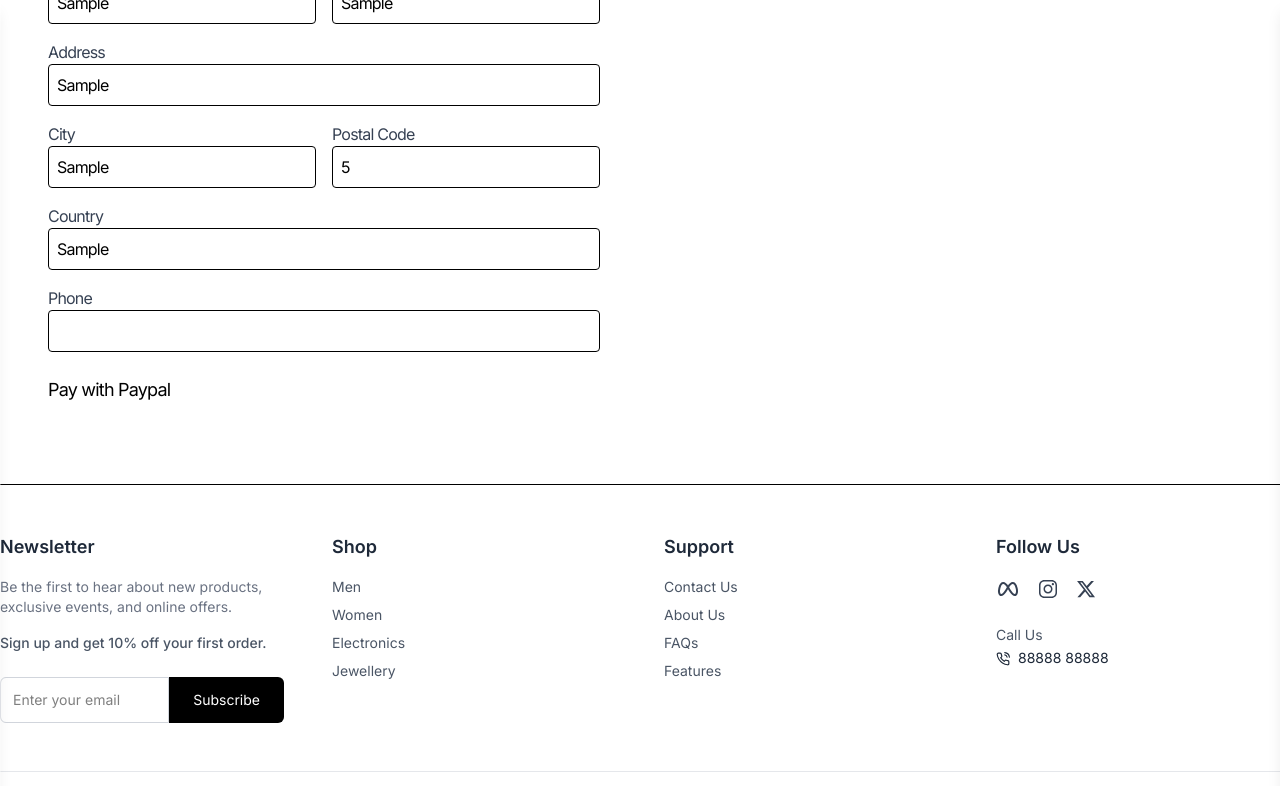
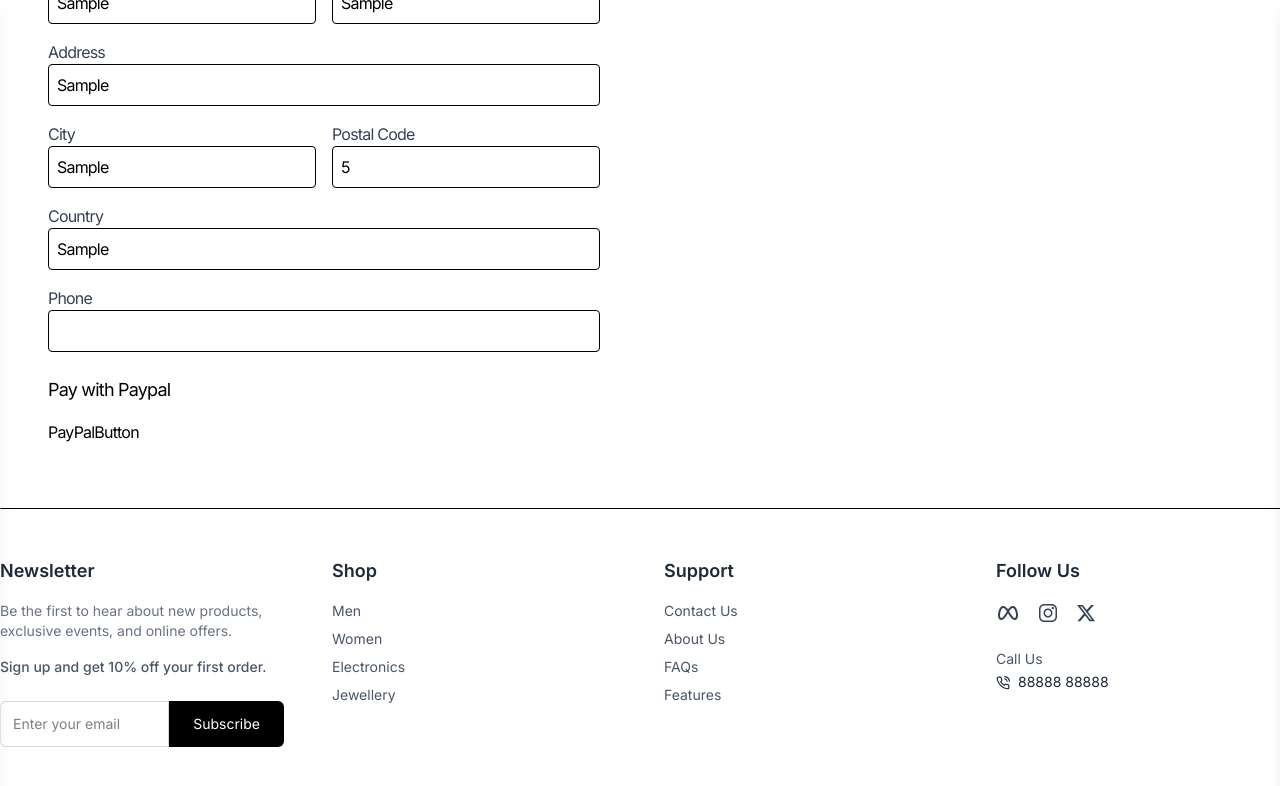
Before and after one commit to kshitijMandave/E_Com, a React (Vite) app in the folder frontend/: page /chekout in a window 1280 px wide. Both pictures are taken after typing "Sample", "Sample", "Sample", "Sample", "5", "Sample" into the empty fields and a click on the button "Continue to Payment". Shown: the part 437-1223 px from the top of the page. Built offline with nearby package versions, Linux system fonts and the light colour scheme.

Commit message:
Code Updated

```diff
--- a/frontend/src/Components/Cart/Chekout.jsx
+++ b/frontend/src/Components/Cart/Chekout.jsx
@@ -1,5 +1,6 @@
 import { useState } from "react";
 import { useNavigate } from "react-router-dom";
+import PayPalButton from "./PayPalButton";
 
 const cart = {
   products: [
@@ -34,6 +35,11 @@ function Chekout() {
   const handleCreateChekout = (e) => {
     e.preventDefault();
     setCheckoutId(123);
+  };
+
+  const handlePaymentSuccess = (deyails) => {
+    console.log("Payment Sucessful", deyails);
+    navigate("/order-confirmation");
   };
 
   return (
@@ -168,7 +174,11 @@ function Chekout() {
             ) : (
               <div>
                 <h3 className="text-lg mb-4">Pay with Paypal</h3>
-                {/*Paypal button Component */}
+                <PayPalButton
+                  amount={100}
+                  onSuccess={handlePaymentSuccess}
+                  onError={(err) => alert("Payment Faild. Try agian!!")}
+                />
               </div>
             )}
           </div>
--- /dev/null
+++ b/frontend/src/Components/Cart/PayPalButton.jsx
@@ -0,0 +1,7 @@
+import React from "react";
+
+function PayPalButton() {
+  return <div>PayPalButton</div>;
+}
+
+export default PayPalButton;
```
